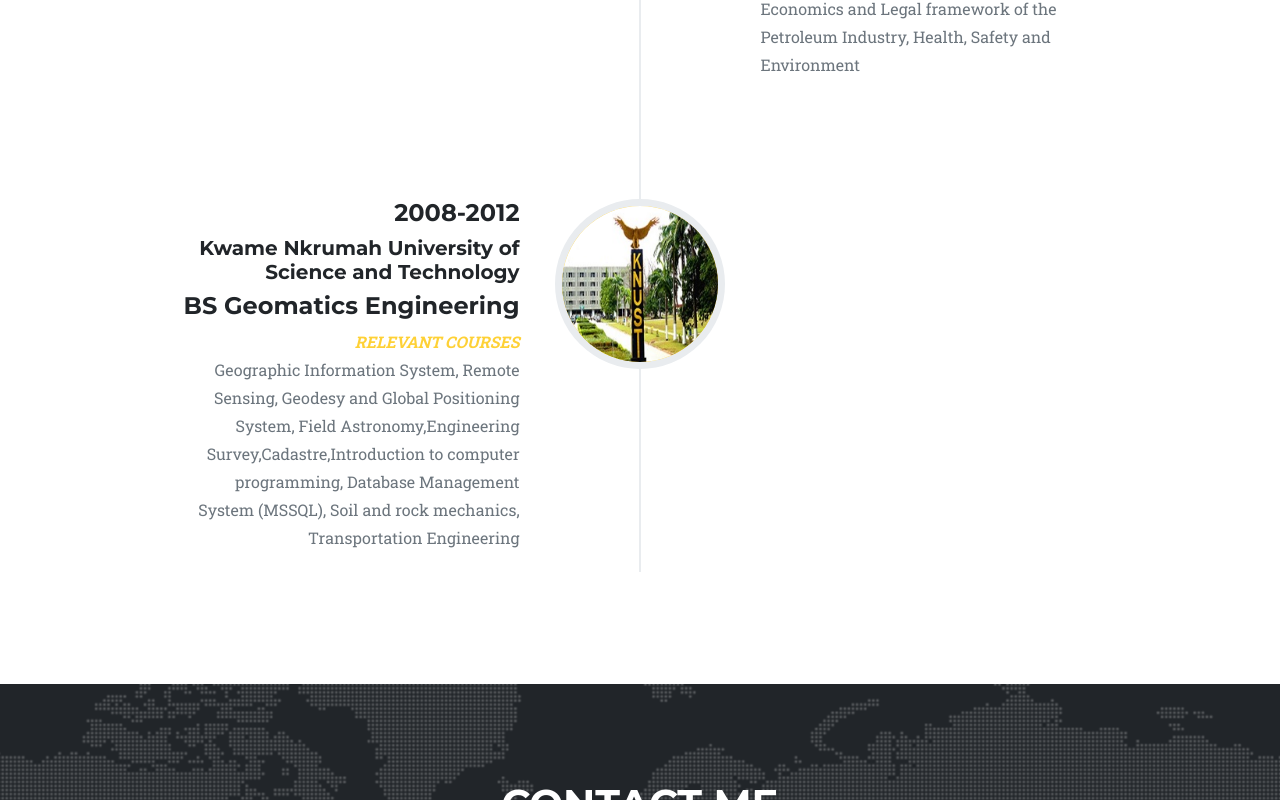
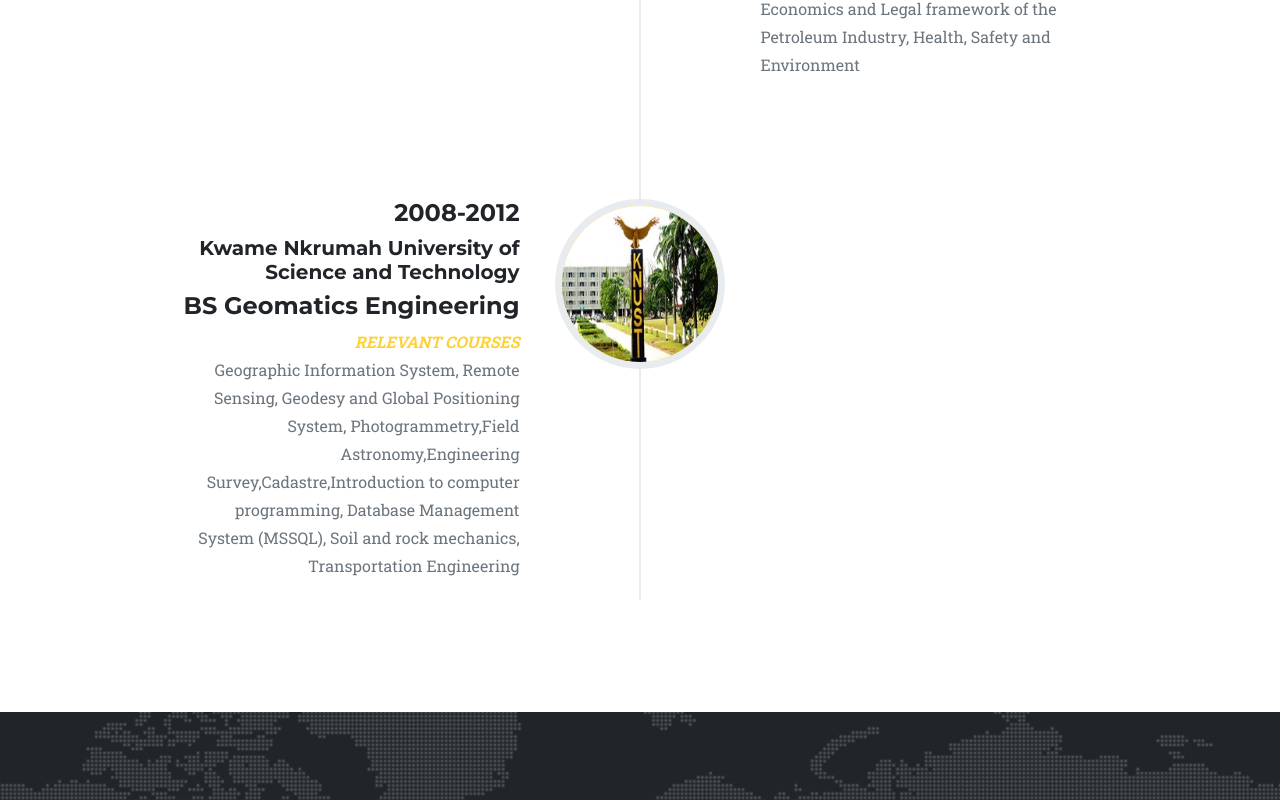
Before and after one commit to sadiwokor/Lab5, a plain HTML site: page index.html in a window 1280 px wide. Shown: the part 3202-4002 px from the top of the page. Drawn offline with nearby package versions, Linux system fonts and the light colour scheme; a web font is replaced by a local one.

Commit message:
Update index.html

```diff
--- a/index.html
+++ b/index.html
@@ -187,7 +187,7 @@
                                 <h4 class="subheading">BS Geomatics Engineering</h4>
                             </div>
                             <div class="timeline-body"><p class="text-muted"><span style="font-weight:bold;color:#FED136;font-style:italic;">RELEVANT COURSES</span></br>Geographic Information System, Remote Sensing, Geodesy and Global Positioning
-                                System, Field Astronomy,Engineering Survey,Cadastre,Introduction to computer programming, Database Management System (MSSQL),
+                                System, Photogrammetry,Field Astronomy,Engineering Survey,Cadastre,Introduction to computer programming, Database Management System (MSSQL),
                                 Soil and rock mechanics, Transportation Engineering</p></div>
                         </div>
                     </li>
```
